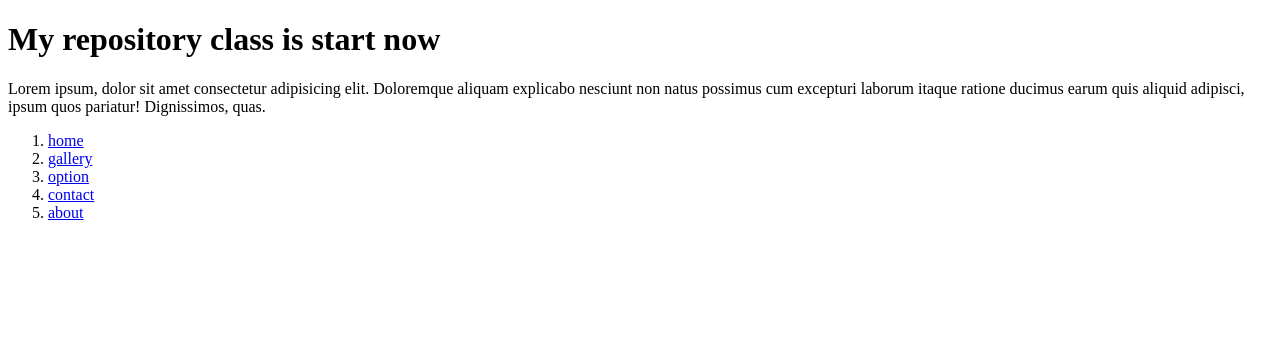
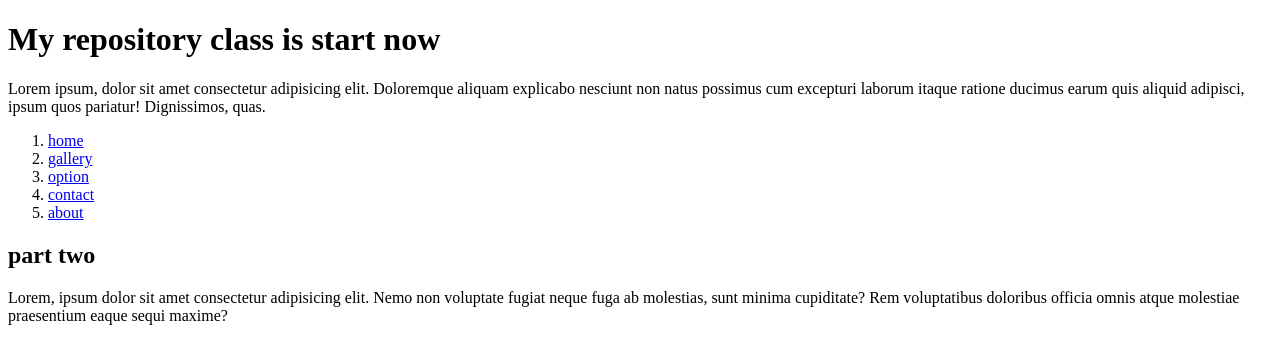
Before and after one commit to Imran-code/phero-new-repoo, a plain HTML site: page index.html in a window 1280 px wide. Drawn offline with Linux system fonts and the light colour scheme.

Commit message:
added part two

```diff
--- a/index.html
+++ b/index.html
@@ -15,6 +15,8 @@
         <li><a href="#">contact</a></li>
         <li><a href="#">about</a></li>
     </ol>
+    <h2>part two</h2>
+    <p>Lorem, ipsum dolor sit amet consectetur adipisicing elit. Nemo non voluptate fugiat neque fuga ab molestias, sunt minima cupiditate? Rem voluptatibus doloribus officia omnis atque molestiae praesentium eaque sequi maxime?</p>
 
 </body>
 </html>
```
